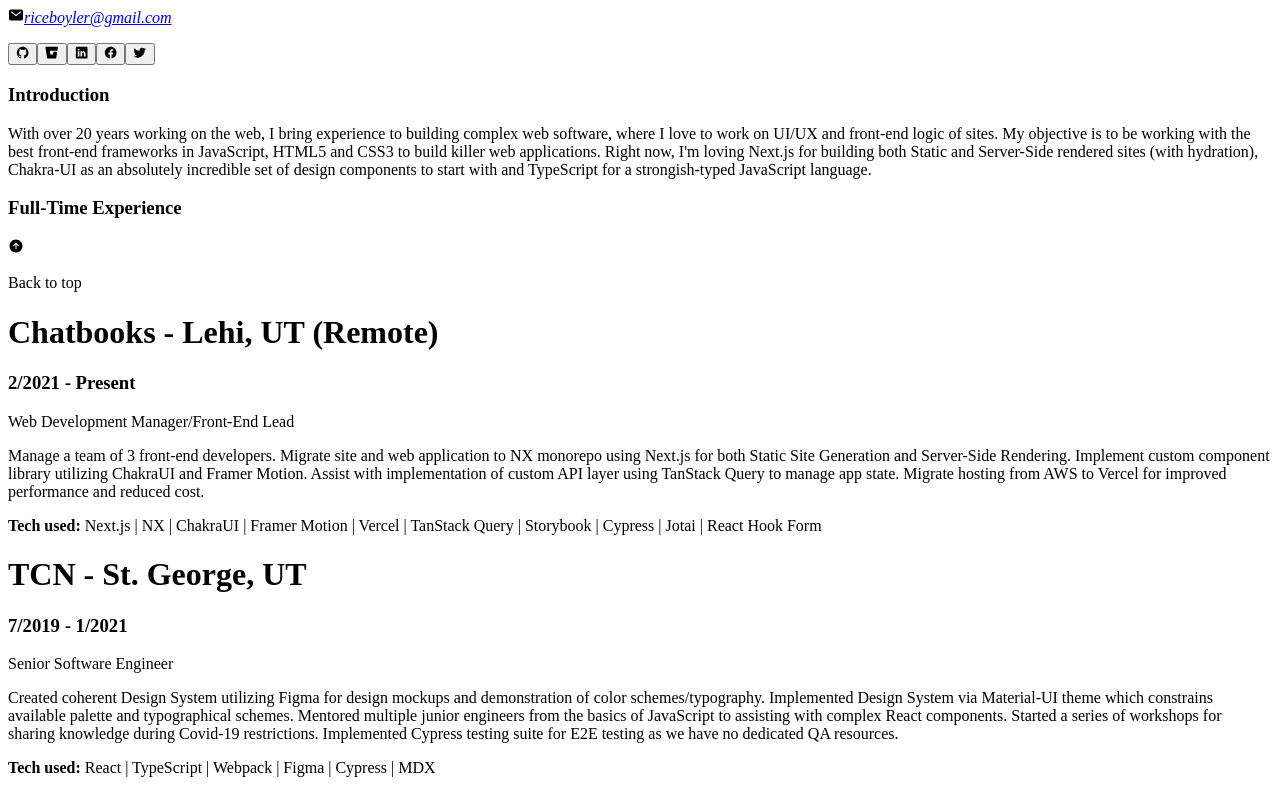
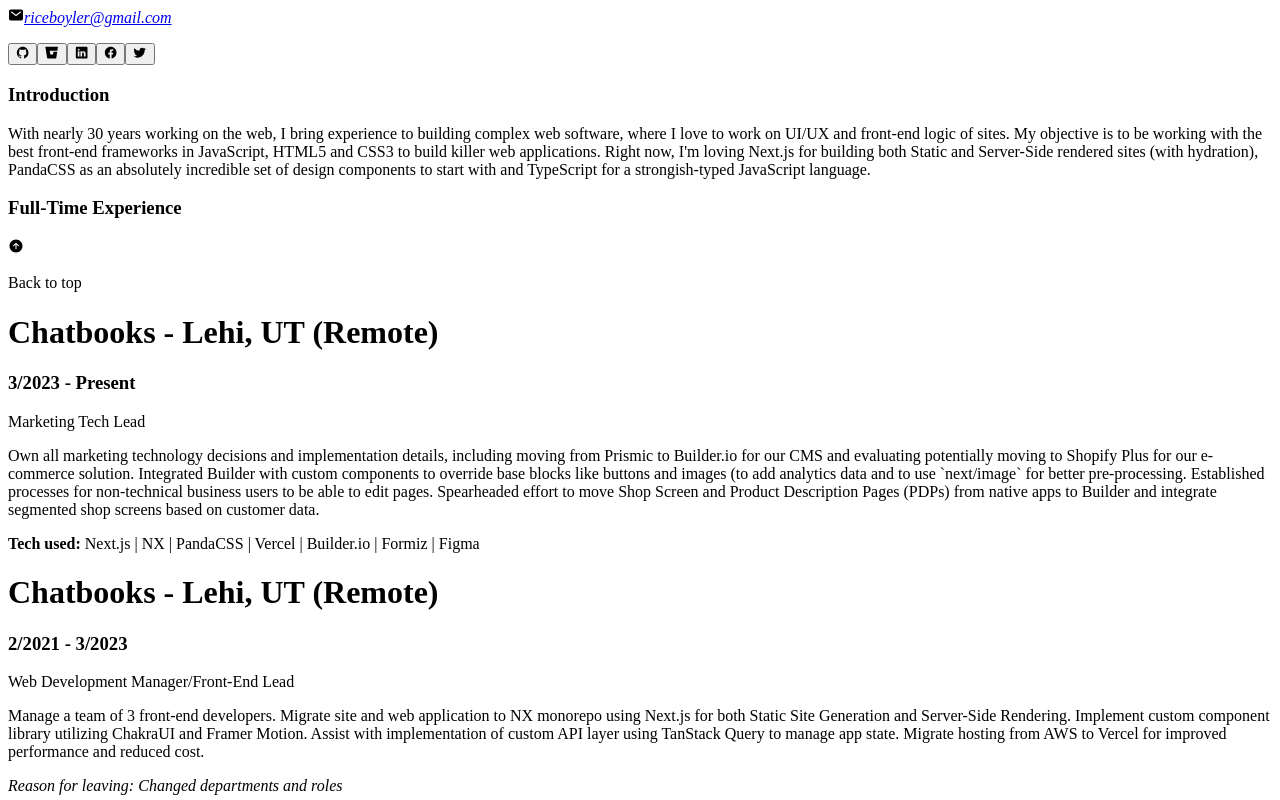
Before and after one commit to riceboyler/nextjs-app, a Next.js app: page /resume in a window 1280 px wide. Shown: the part 540-1340 px from the top of the page. Built offline with nearby package versions, Linux system fonts and the light colour scheme.

Commit message:
Updates to resume data

```diff
--- a/data/resumeData.ts
+++ b/data/resumeData.ts
@@ -44,13 +44,32 @@
 
 const experience: Experience[] = [
   {
+    title: 'Marketing Tech Lead',
+    company: 'Chatbooks',
+    companyUrl: 'https://chatbooks.com',
+    location: 'Lehi, UT (Remote)',
+    description: 'Own all marketing technology decisions and implementation details, including moving from Prismic to Builder.io for our CMS and evaluating potentially moving to Shopify Plus for our e-commerce solution. Integrated Builder with custom components to override base blocks like buttons and images (to add analytics data and to use `next/image` for better pre-processing. Established processes for non-technical business users to be able to edit pages. Spearheaded effort to move Shop Screen and Product Description Pages (PDPs) from native apps to Builder and integrate segmented shop screens based on customer data.',
+    start: '3/2023',
+    end: 'Present',
+    technologiesUsed: [
+      'Next.js',
+      'NX',
+      'PandaCSS',
+      'Vercel',
+      'Builder.io',
+      'Formiz',
+      'Figma'
+    ]
+  },
+  {
     title: 'Web Development Manager/Front-End Lead',
     company: 'Chatbooks',
     companyUrl: 'https://chatbooks.com',
     location: 'Lehi, UT (Remote)',
     description: 'Manage a team of 3 front-end developers. Migrate site and web application to NX monorepo using Next.js for both Static Site Generation and Server-Side Rendering. Implement custom component library utilizing ChakraUI and Framer Motion. Assist with implementation of custom API layer using TanStack Query to manage app state. Migrate hosting from AWS to Vercel for improved performance and reduced cost.',
     start: '2/2021',
-    end: 'Present',
+    end: '3/2023',
+    reasonForLeaving: 'Changed departments and roles',
     technologiesUsed: [
       'Next.js',
       'NX',
@@ -180,12 +199,23 @@
 
 const freelance: Experience[] = [
   {
+    title: 'Senior Software Engineer',
+    company: 'Code Particle',
+    location: 'Fully Remote',
+    description: 'Worked on updated (currently unpublished) version of new Code Particle website using Next.js. Worked with a major health supplement client to improve their e-commerce solution and integrate with Sanity CMS.',
+    start: '8/2023',
+    end: '4/2024',
+    reasonForLeaving: 'Contract ended',
+    technologiesUsed: ['React', 'Next.js', 'Sanity CMS', 'Storybook']
+  },
+  {
     title: 'Front-end Developer',
     company: 'Hidden Ocean',
     location: 'St. George, UT',
     description: 'Initially reviewed existing Vue.js codebase with Python/Django API. Discussed and implemented migration to React with Hasura based GraphQL API using AWS Aurora Serverless. Continue to support as needed. Also implemented a Next.js based application using NetlifyCMS for content management. Next-based app never released to production.',
     start: '6/2020',
-    end: 'Present',
+    end: '1/2024',
+    reasonForLeaving: "Company ran out of funding",
     technologiesUsed: ['React', 'NextJS', 'NetlifyCMS', 'Hasura', 'AWS Aurora Serverless', 'GraphQL', 'Chart.js', 'React Table (now TanStack Table)', 'Material UI']
   },
   {
@@ -267,6 +297,6 @@
   }
 ];
 const interestText =
-  "With over 20 years working on the web, I bring experience to building complex web software, where I love to work on UI/UX and front-end logic of sites. My objective is to be working with the best front-end frameworks in JavaScript, HTML5 and CSS3 to build killer web applications.\n Right now, I'm loving Next.js for building both Static and Server-Side rendered sites (with hydration), Chakra-UI as an absolutely incredible set of design components to start with and TypeScript for a strongish-typed JavaScript language.";
+  "With nearly 30 years working on the web, I bring experience to building complex web software, where I love to work on UI/UX and front-end logic of sites. My objective is to be working with the best front-end frameworks in JavaScript, HTML5 and CSS3 to build killer web applications.\n Right now, I'm loving Next.js for building both Static and Server-Side rendered sites (with hydration), PandaCSS as an absolutely incredible set of design components to start with and TypeScript for a strongish-typed JavaScript language.";
 
 export { userDetails, experience, freelance, education, interestText };
--- a/src/app/page.tsx
+++ b/src/app/page.tsx
@@ -31,9 +31,6 @@
                 Chatbooks
               </Link>
               )
-            </li>
-            <li>
-              Freelance Web Developer for <Link href="https://hiddenocean.ai">Hidden Ocean</Link>
             </li>
             <li>
               Occasional <Link href="https://github.com/riceboyler"> Open Source Contributor</Link>
@@ -72,7 +69,7 @@
               <Link href="https://typescriptlang.org">TypeScript</Link> - I used to hate it. Now I don't know how to ever go back to plain JavaScript again!
             </li>
             <li>
-              <Link href="https://panda-css.com">Panda CSS</Link> - From the creators of Chakra UI (see below), this is a utlitity-first CSS framework that is super easy to use and has a lot of great features. And as a huge benefit since I love Chakra, it uses a very similar syntax, but it all done via PostCSS, so it doesn't require a JS runtime. Pretty
+              <Link href="https://panda-css.com">Panda CSS</Link> - From the creators of Chakra UI (see below), this is a utility-first CSS framework that is super easy to use and has a lot of great features. And as a huge benefit since I love Chakra, it uses a very similar syntax, but it all done via PostCSS, so it doesn't require a JS runtime. Pretty
             </li>
             <li>
               <styled.span textDecoration="line-through">
```
Also changed, not shown: 1 other file (tests, documents, lock files or other folders).
